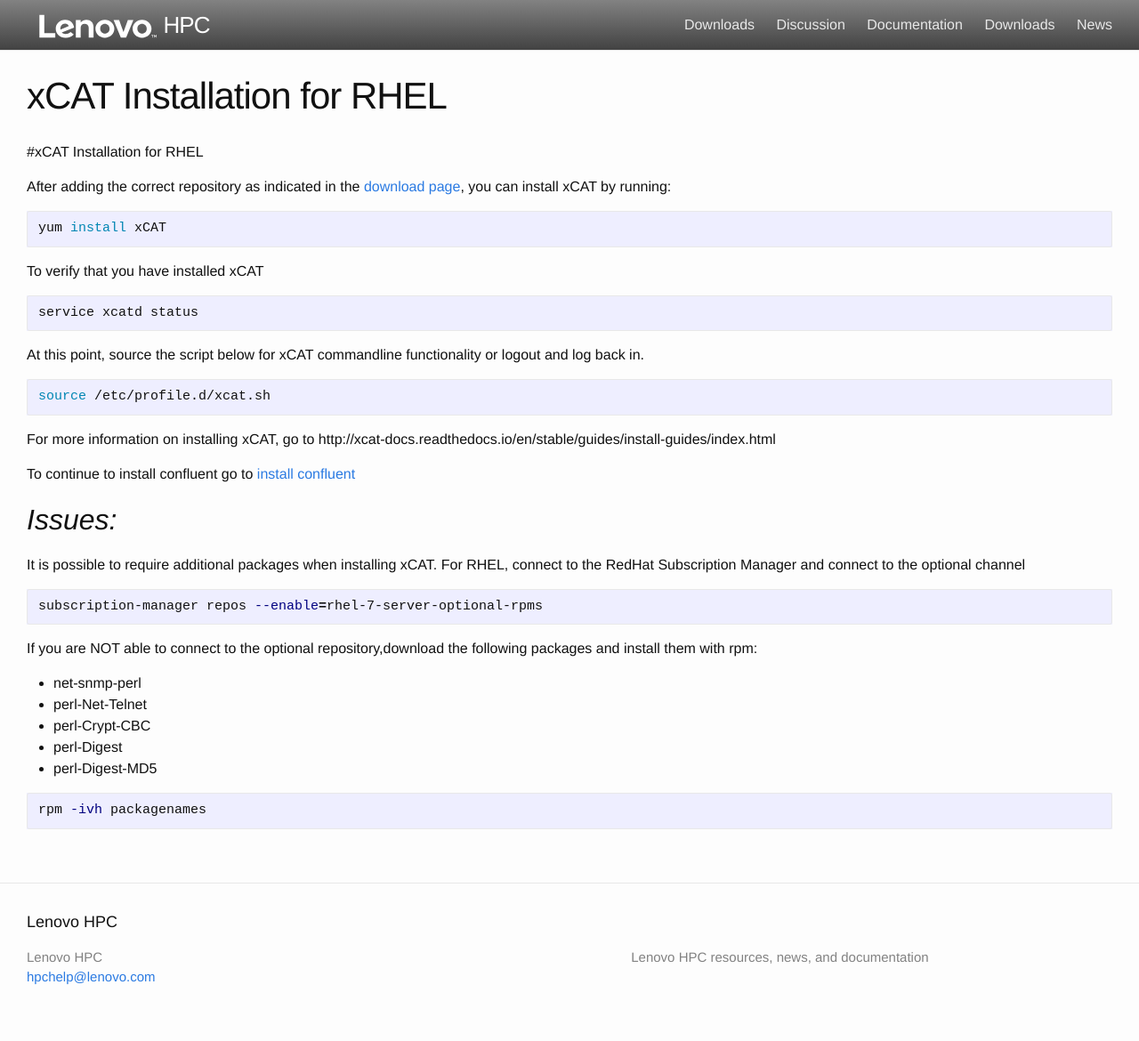
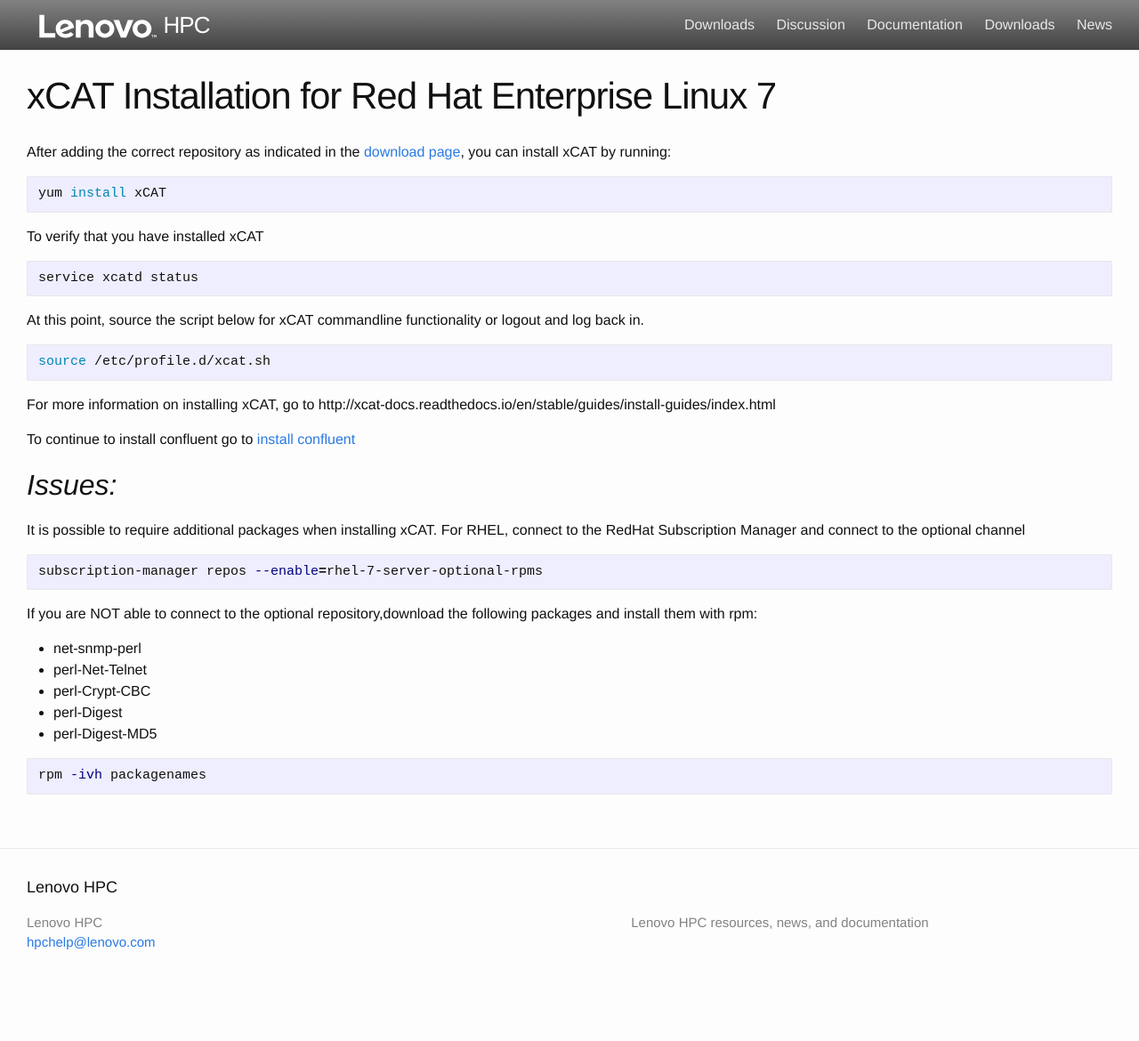
Before and after one commit to xcat2/confluent-docs, a Jekyll site: the page built from docs/installxcat_rhel.md, in a window 1280 px wide. Shown: the whole page at 89% size. Built offline with Jekyll 4.4.1, drawn with Linux system fonts in a browser that asks for light colours; after the commit the page ends 1131 px from its top, so only the background shows below that.

Commit message:
Updating OS names

````diff
--- a/docs/installxcat_rhel.md
+++ b/docs/installxcat_rhel.md
@@ -1,10 +1,8 @@
 ---
 layout: page
-title: xCAT Installation for RHEL
+title: xCAT Installation for Red Hat Enterprise Linux 7
 permalink: /documentation/installxcat_rhel.html
 ---
-
-#xCAT Installation for RHEL
 
 After adding the correct repository as indicated in the [download page]({{ site.baseurl }}/downloads/), you can install xCAT by running:
 ```sh
````
Also changed, not shown: docs/installconfluent_rhel.md (+1 -1 lines), docs/installconfluent_suse.md (+1 -2 lines), docs/installxcat_suse.md (+1 -3 lines).
